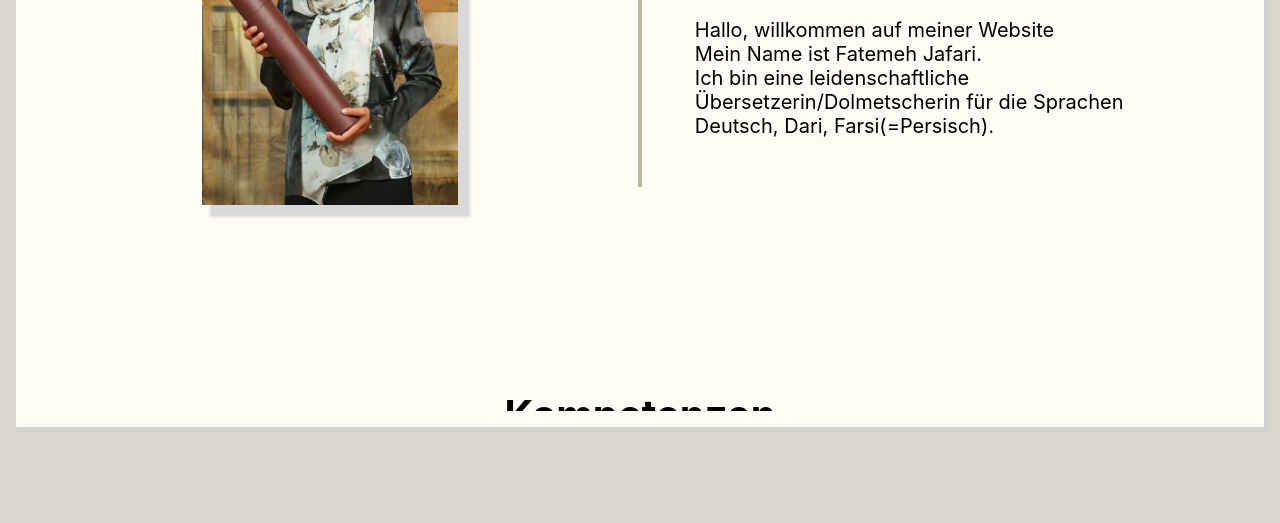
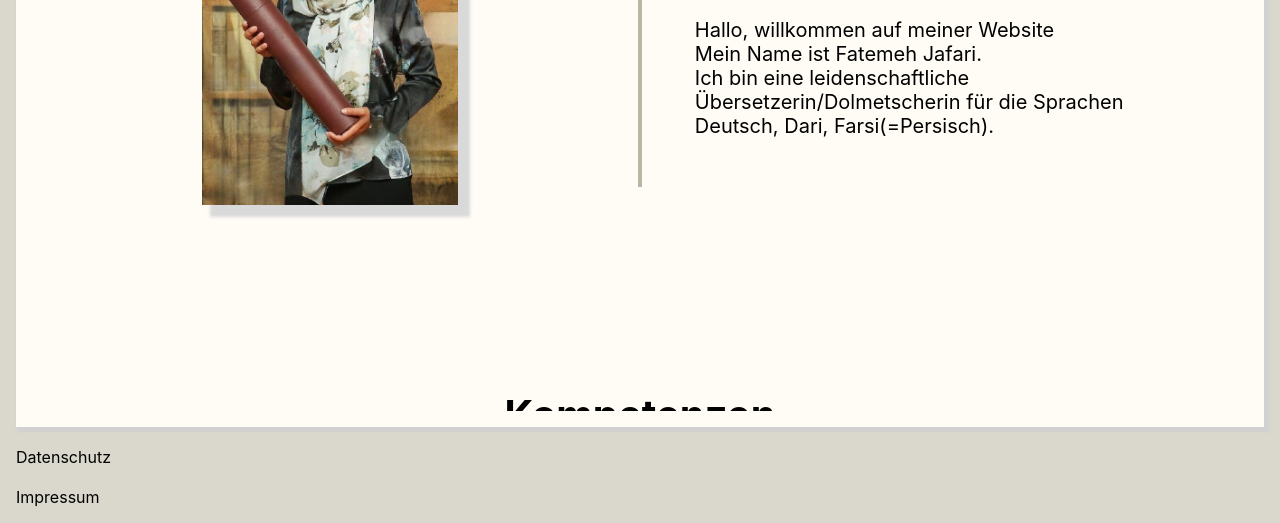
Before and after one commit to Hos18672/f.j, a website: page index.html in a window 1280 px wide. Shown: the part 362-885 px from the top of the page. Before the commit the page ends 805 px from the top, so only its background shows below. Drawn offline with Linux system fonts and the light colour scheme.

Commit message:
Update index.html
added links

```diff
--- a/index.html
+++ b/index.html
@@ -201,6 +201,11 @@ Ich bin eine leidenschaftliche Übersetzerin/Dolmetscherin für die Sprachen Deu
                         <button>Nachricht senden</button>
                       </form>
                 </section>
+		</section class="footer">
+			<a href="#">Datenschutz</a>
+			<a href="#">Impressum</a>
+		</section>
+
 
             </div>
         </section>
```
